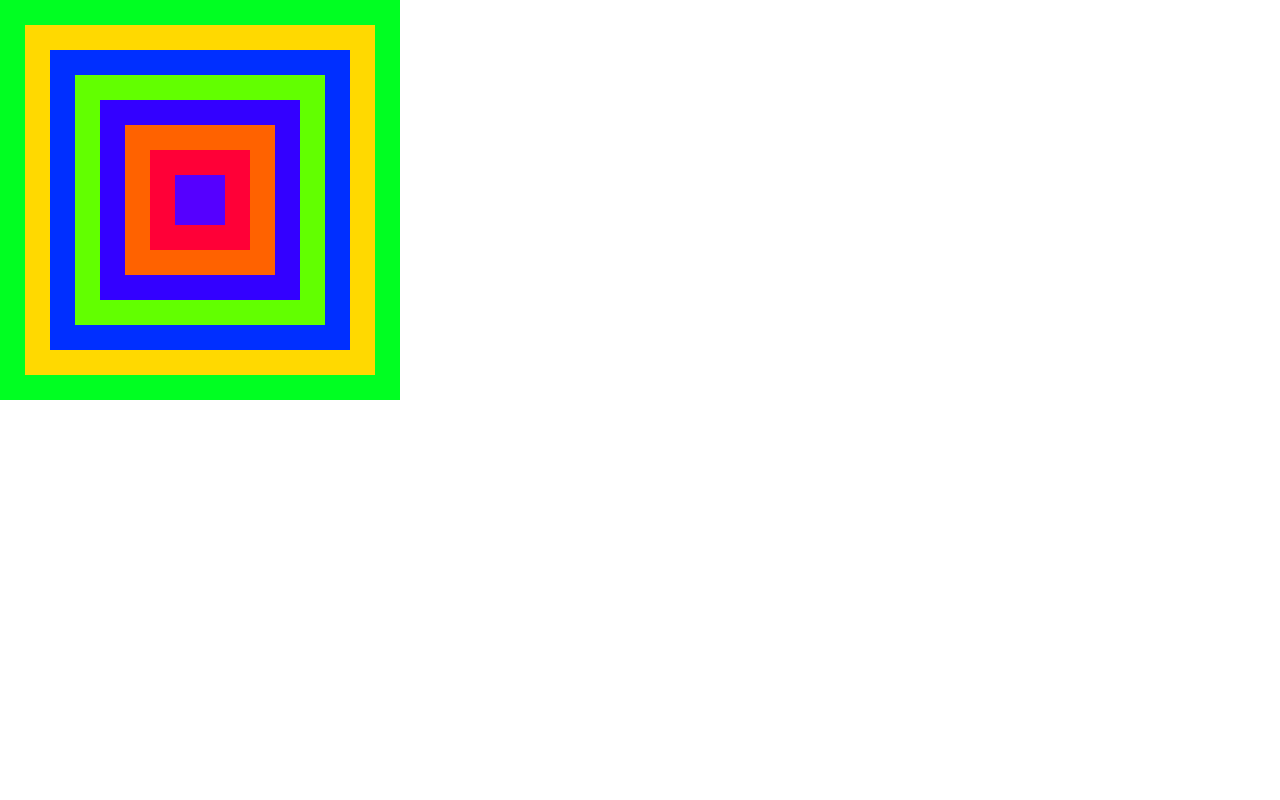
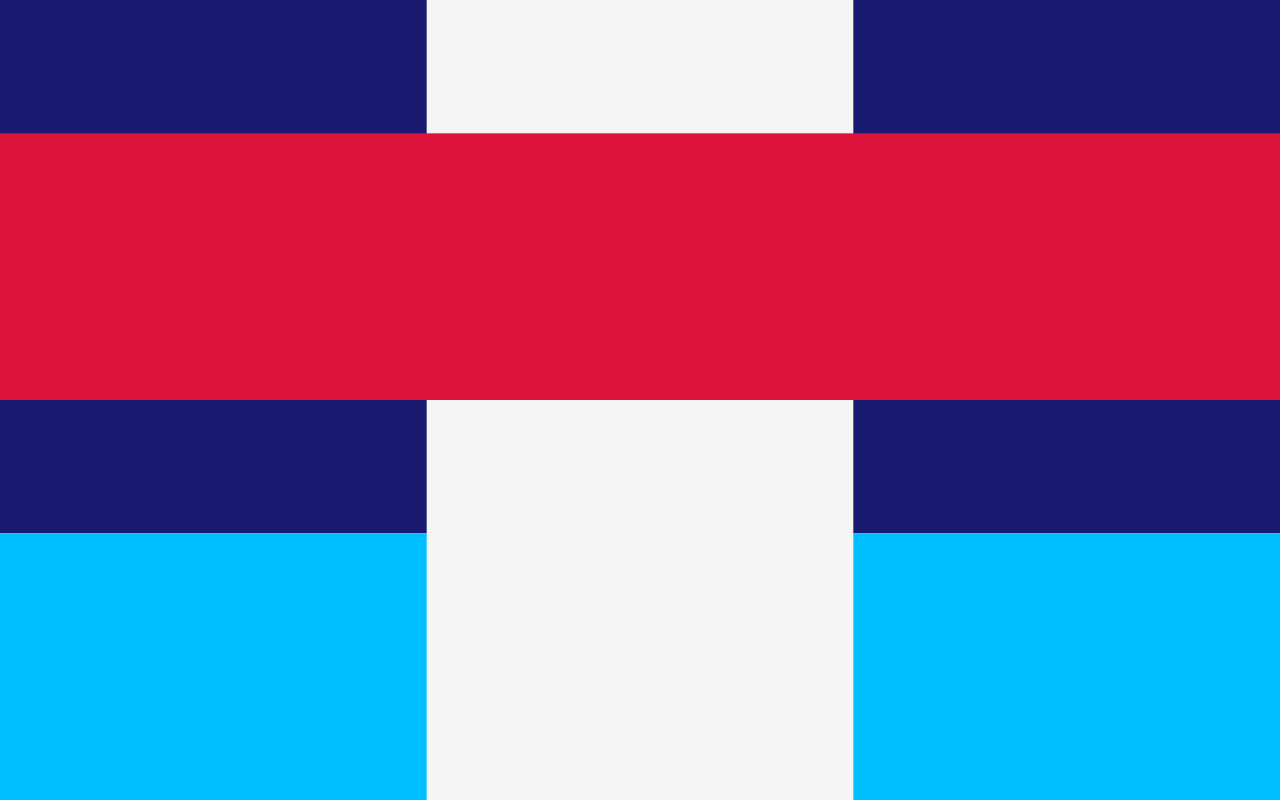
Before and after one commit to EHB-MCT/dev1-exercises-EvelienVoogt, a plain HTML site: page index.html in a window 1280 px wide. Drawn offline with Linux system fonts and the light colour scheme.

Commit message:
2-3 Pattern with scale on window resize

```diff
--- /dev/null
+++ b/exercises/2-variables/2-3.js
@@ -0,0 +1,33 @@
+"use strict";
+
+let context;
+
+setup();
+mondriaan();
+
+
+function setup() {
+    let canvas = document.querySelector("canvas");
+    canvas.width = window.innerWidth;
+    canvas.height = window.innerHeight;
+    context = canvas.getContext("2d");
+}
+
+function mondriaan() {
+    context.fillStyle = "#F5F5F5";
+    context.fillRect(0, 0, innerWidth, innerWidth);
+
+    context.fillStyle = "#191970";
+    context.fillRect(0, 0, innerWidth / 3, innerHeight * (4 / 6));
+
+    context.fillRect(innerWidth * (2 / 3), 0, innerWidth / 3, innerHeight * (4 / 6));
+
+    context.fillStyle = "#DC143C";
+    context.fillRect(0, innerHeight * (1 / 6), innerWidth, innerHeight * (2 / 6));
+
+    context.fillStyle = "#00BFFF";
+    context.fillRect(0, innerHeight * (4 / 6), innerWidth / 3, innerHeight * (2 / 6));
+
+    context.fillRect(innerWidth * (2 / 3), innerHeight * (4 / 6), innerWidth / 3, innerHeight * (2 / 6));
+
+}
--- a/index.html
+++ b/index.html
@@ -1,7 +1,7 @@
 <html>
 
 <head>
-    <script src="exercises/2-variables/2-2.js" type="module"></script>
+    <script src="exercises/2-variables/2-3.js" type="module"></script>
     <link rel="stylesheet" type="text/css" href="styles/index.css" />
 </head>
 
```
